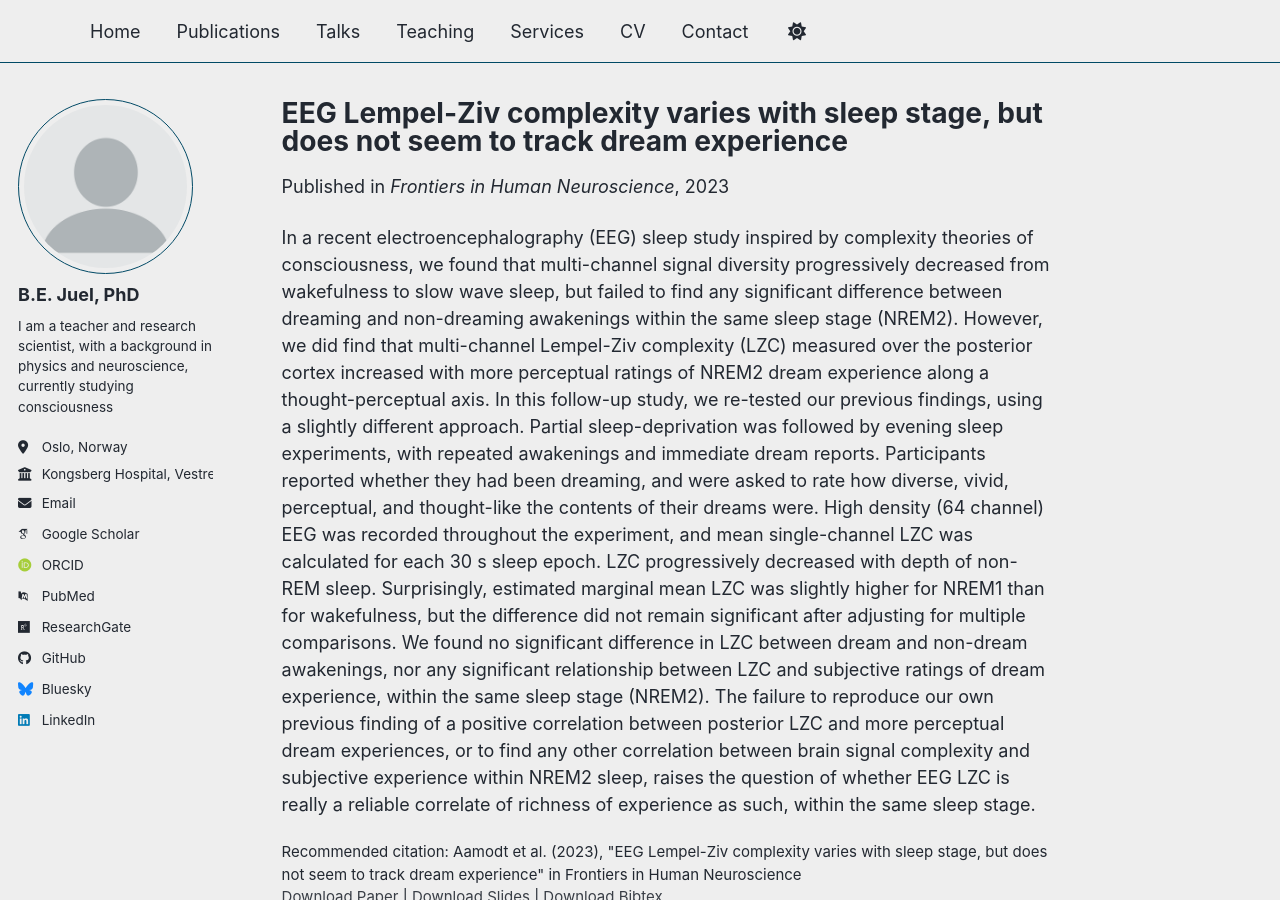
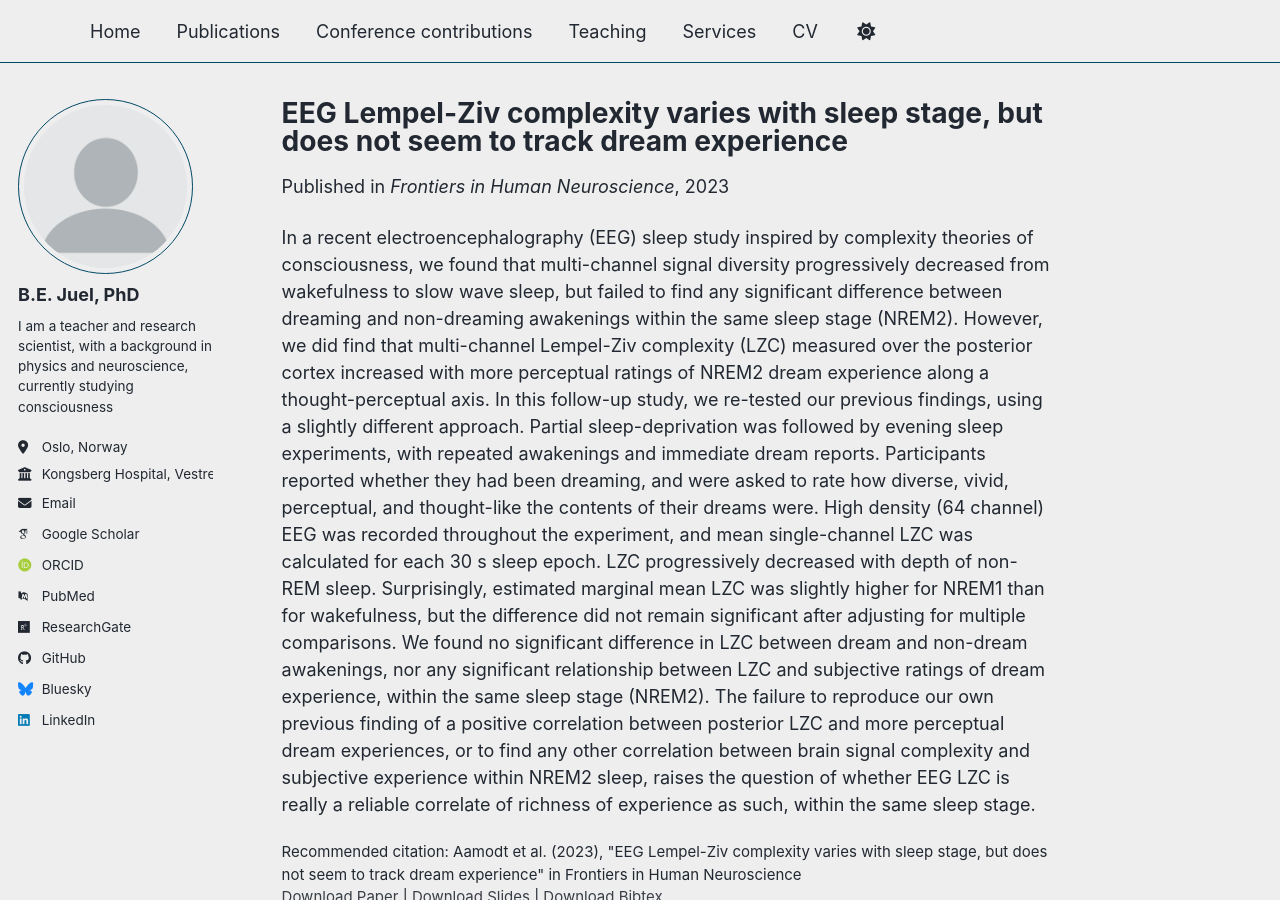
Before and after one commit to bjorneju/bjorneju.github.io, a Jekyll site: the page built from _publications/2023-Aamodt-EEG_Lempel-Ziv.md, in a window 1280 px wide and 900 px high. Built offline with Jekyll 4.4.1, drawn with Linux system fonts in a browser that asks for light colours; some web fonts are replaced; a script bundle is joined from its source files by our own code; library files that are not in the unit come from our copies.

Commit message:
Update navigation.yml

```diff
--- a/_data/navigation.yml
+++ b/_data/navigation.yml
@@ -14,8 +14,8 @@ main:
   - title: "Publications"
     url: /publications/
 
-  - title: "Talks"
-    url: /talks/
+  - title: "Conference contributions"
+    url: /talks_posters/
 
   - title: "Teaching"
     url: /teaching/
@@ -29,5 +29,5 @@ main:
   # - title: "CV"
   #   url: /cv-json/
 
-  - title: "Contact"
-    url: /markdown/
+  #- title: "Contact"
+  #  url: /markdown/
```
